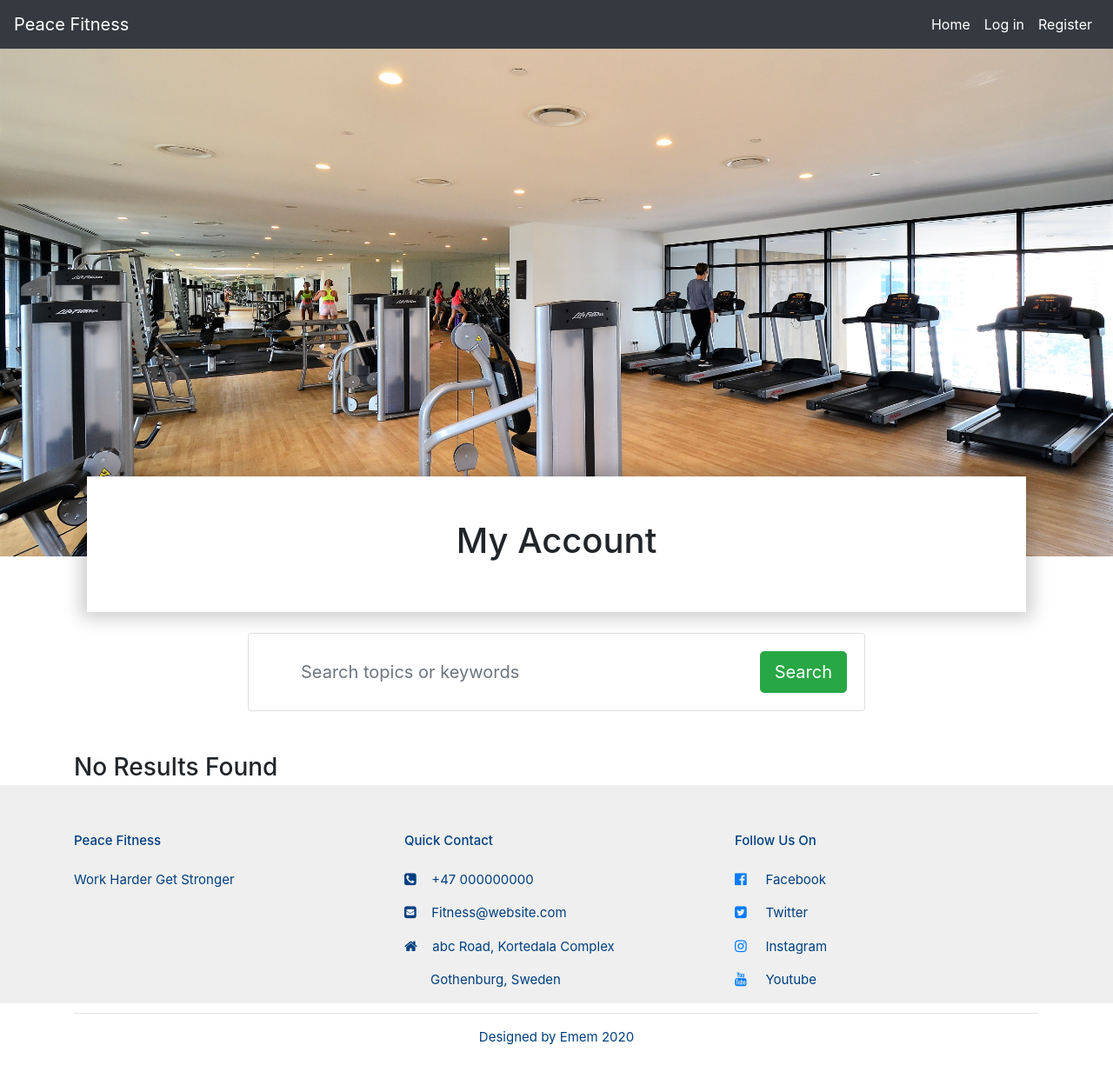
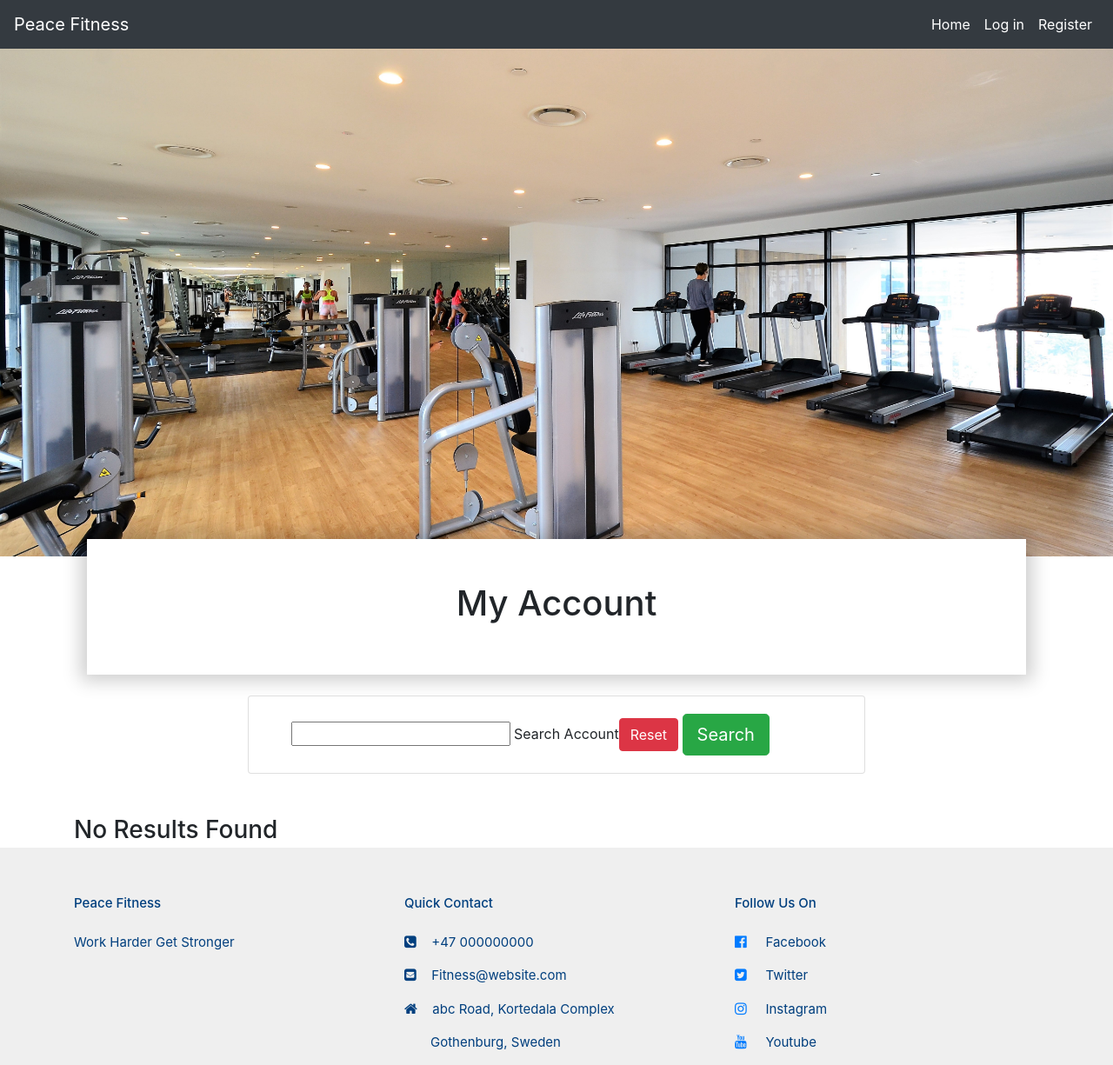
Before and after one commit to Code-Institute-Submissions/zappyemem-PeaceFitness_, a Flask app: page /search in a window 1280 px wide. Shown: the top 1225 px of the page at 87% size. Before the commit the page ends 1202 px from the top, so only its background shows below. Run offline with Flask 2, Linux system fonts and the light colour scheme; data that the repository does not hold is empty; some libraries are stand-ins or nearby versions.

Commit message:
updated search functionality

```diff
--- a/templates/login.html
+++ b/templates/login.html
@@ -11,14 +11,14 @@
                         <!-------------Username------------->
                         <div class="row">
                             <div class="input-field col s12"> <i class="fas fa-user-plus prefix"></i>
-                                <input id="username" name="username" type="text" minlength="5" maxlength="14" pattern="^[a-zA-Z0-9]{5,15}$" class="validate" required><br>
+                                <input id="username" name="username" type="text" minlength="5" maxlength="14" pattern="^[a-zA-Z0-9]{5,15}$" class="validate" required>
                                 <label for="username">Username</label>
                             </div>
                         </div>
                         <!-------------Password----------->
                         <div class="row">
                             <div class="input-field col s12"> <i class="fas fa-user-lock prefix"></i>
-                                <input id="password" name="password" type="password" minlength="6" pattern="^[a-zA-Z0-9]{5,15}$" class="validate" required><br>
+                                <input id="password" name="password" type="password" minlength="6" pattern="^[a-zA-Z0-9]{5,15}$" class="validate" required>
                                 <label for="password">Password</label>
                             </div>
                         </div>
@@ -30,7 +30,7 @@
                 </form>
                 <div class="row">
                     <div class="col s12">
-                        <p class="center-align"> Not Yet a User? <a href="" class="btn btn-link">Register</a> </p>
+                        <p class="center-align"> Not Yet a User? <a href="" class=" btn-link">Register</a> </p>
                     </div>
                 </div>
          </div>
--- a/templates/main.html
+++ b/templates/main.html
@@ -71,8 +71,12 @@
     <!------End of Header Logo and Navigation bar------>
 	<section>
 		<!------Flash Messages----->{% with messages = get_flashed_messages() %} {% if messages %} {% for messages in messages %}
+
 		<div class="row flashes">
 			<h4 class="class lighten-1 center-align">{{ messages }}</h4> </div> {% endfor %} {% endif %} {% endwith %} </section>
+			<br>
+		<br>
+		<br>
     <main class="class container"> {% block training %} {% endblock %} </main>
 
 	<!------ Start of Welcome text on the Home page ------------>
--- a/templates/trainings.html
+++ b/templates/trainings.html
@@ -1,5 +1,4 @@
 {% extends "main.html" %} {% block training %}
-
 <br>
 <br>
 
@@ -17,17 +16,18 @@
             <br/>
             <div class="row justify-content-center">
                                 <div class="col-12 col-md-10 col-lg-8">
-                                    <form class="card card-sm">
+                                    <form class="card card-sm" action="{{url_for('search') }}" method="post">
                                         <div class="card-body row no-gutters align-items-center">
                                             <div class="col-auto">
                                                 <i class="fas fa-search h4 text-body"></i>
-                                            </div>
-                                            <!--end of col-->
-                                            <div class="col">
-                                                <input class="form-control form-control-lg form-control-borderless" type="search" placeholder="Search topics or keywords">
+
+                                                <input type="text" name="query" id="query" minlength="3" class="validate" required>
+
+                                                <label for="query">Search Account</label>
                                             </div>
                                             <!--end of col-->
                                             <div class="col-auto">
+                                                <a href="{{url_for('trainings')}}" class="btn btn-danger">Reset</a>
                                                 <button class="btn btn-lg btn-success" type="submit">Search</button>
                                             </div>
                                             <!--end of col-->
@@ -74,4 +74,5 @@
 
 
 
+
 {% endblock %}
```
Also changed, not shown: static/js/scripts.js (+1 -6 lines), templates/update_account.html (+5 -4 lines).
